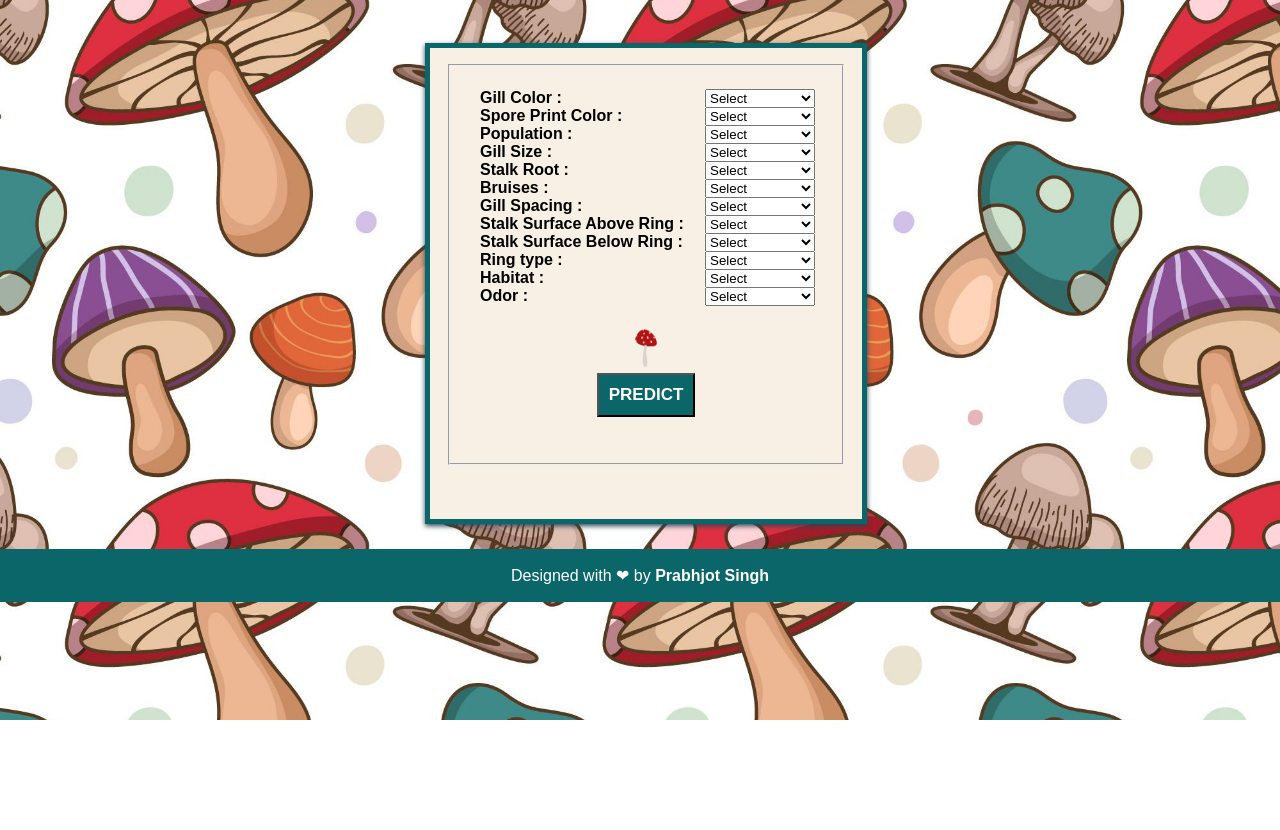
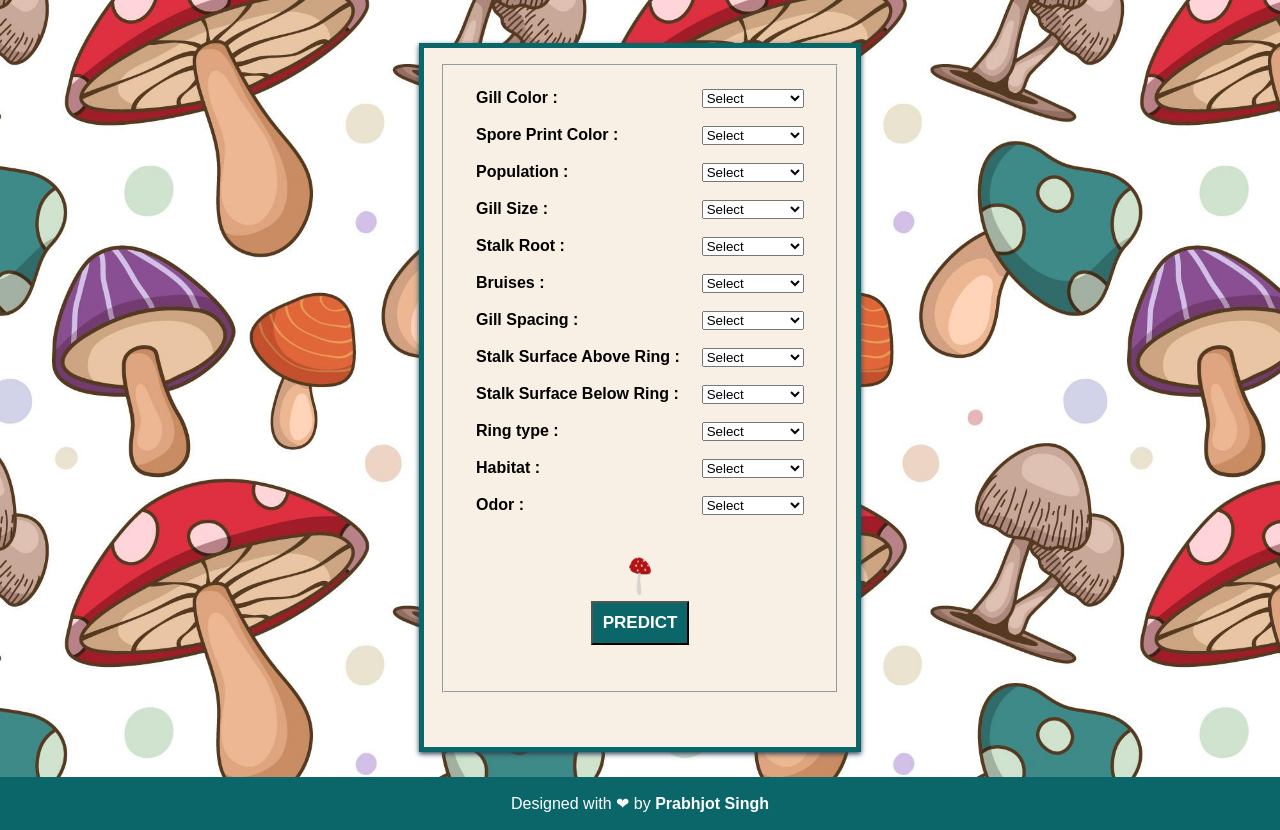
Before and after one commit to prabhjotschugh/Mushroom-Classification, a Flask app: page / in a window 1280 px wide. Shown: the part 80-910 px from the top of the page. Before the commit the page ends 800 px from the top, so only its background shows below. Run offline with Flask 3, Linux system fonts and the light colour scheme; parts of the project's set-up code (start-up, migrations or seed data) failed here and were passed over.

Commit message:
Update style.css

```diff
--- a/static/css/style.css
+++ b/static/css/style.css
@@ -53,17 +53,6 @@ h1{
   max-width: 80%;
 }
 
-label{
-  position: absolute;
-  left: 50px;
-}
-
-.form-select{
-  position: absolute;
-  left: 275px;
-  width: 110px;
-}
-
 #login-button{
   background-color: #0B666A;
   color: white;
@@ -73,9 +62,15 @@ label{
   cursor: pointer;
 }
 
+.center-container {
+  display: flex;
+  justify-content: center;
+
+  height: 100%;
+}
+
+
 form{
-  position: relative;
-  left: 400px;
   border: 5px solid #0B666A;
   padding: 25px;
   margin: 25px;
@@ -83,6 +78,28 @@ form{
   background: #F8F0E5;
   width: 25em;
   padding: 1em;
+
+}
+
+.form-group {
+  display: flex;
+
+}
+
+.form-group label {
+  width: 100%;
+  text-align: left;
+  margin-left: 20px;
+  flex-direction: column;
+}
+
+.form-select{
+
+    width: 45%;
+    text-align: center;
+    flex-direction: column;
+    margin-right: 20px;
+
 }
 
 .footer {
```
